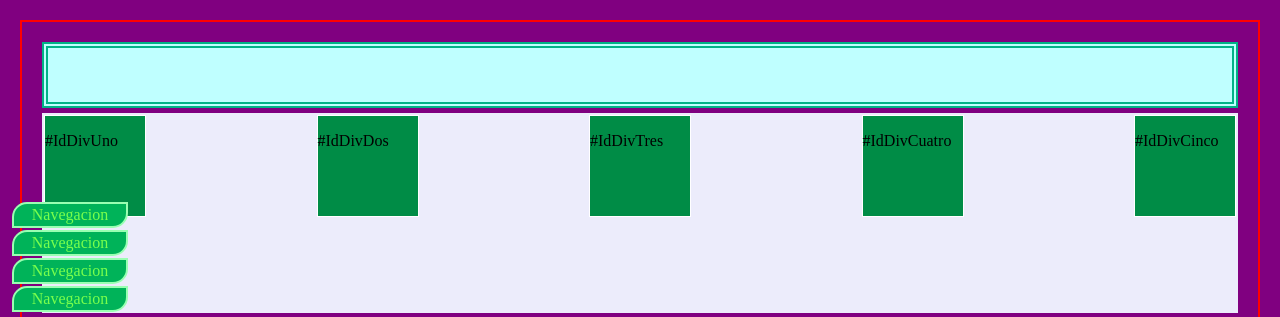
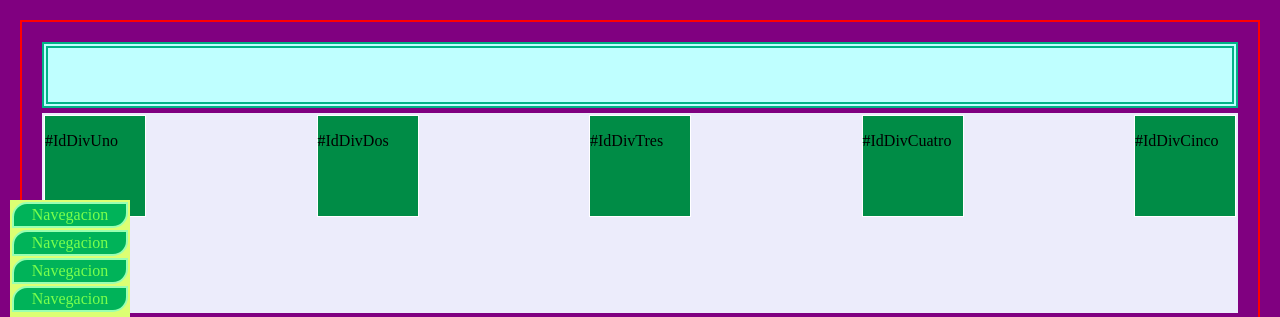
Before and after one commit to odv144/javascript, a plain HTML site: page index.html in a window 1280 px wide. Shown: the top 317 px of the page. Drawn offline with Linux system fonts and the light colour scheme; no server answers.

Commit message:
actualizacion

```diff
--- a/index.html
+++ b/index.html
@@ -1,6 +1,7 @@
 <html>
 	<head>
 	<link href="styles.css" type="text/css" rel="stylesheet">
+	<link href="script.js" type="" rel="preload">
 
 	<title>Esquema propio para prueba de propiedades</title>
 	</head>
--- a/styles.css
+++ b/styles.css
@@ -91,8 +91,8 @@ body{
 	top:200px;
 	left:10px;
 	width:120px;
-	//height:200px;
-	//background-color:#dcff73;
+	height:200px;
+	background-color:#dcff73;
 }
 #frame-movil p{
 	display:flex;
@@ -117,6 +117,6 @@ body{
 }
 .texto{
 	color:#ffffff;
-	//display:inline;
+	display:inline;
 	margin:2px;
 }
```
Also changed, not shown: js/nuevo.js (line endings or trailing spaces), js/script.js (added).
